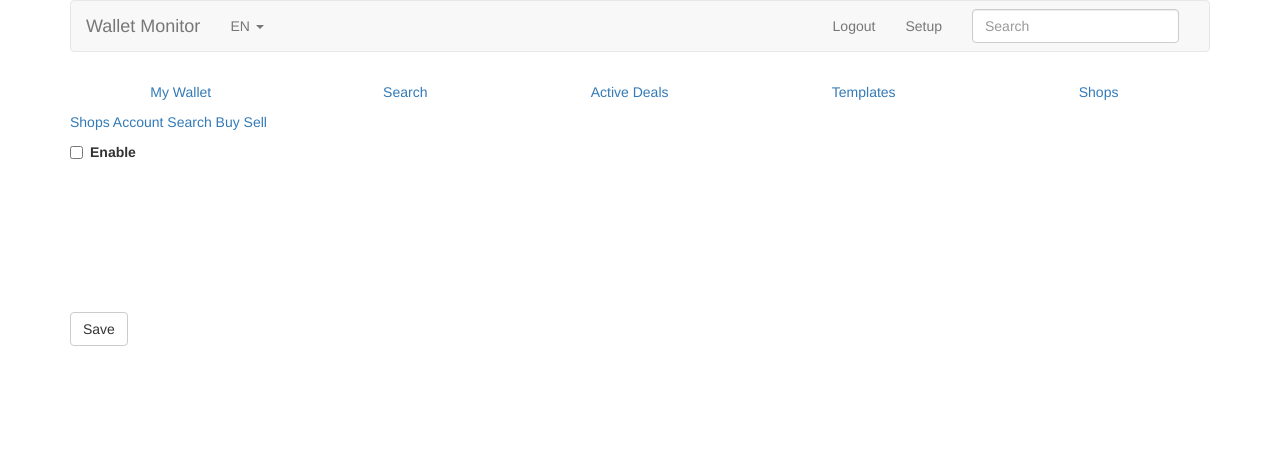
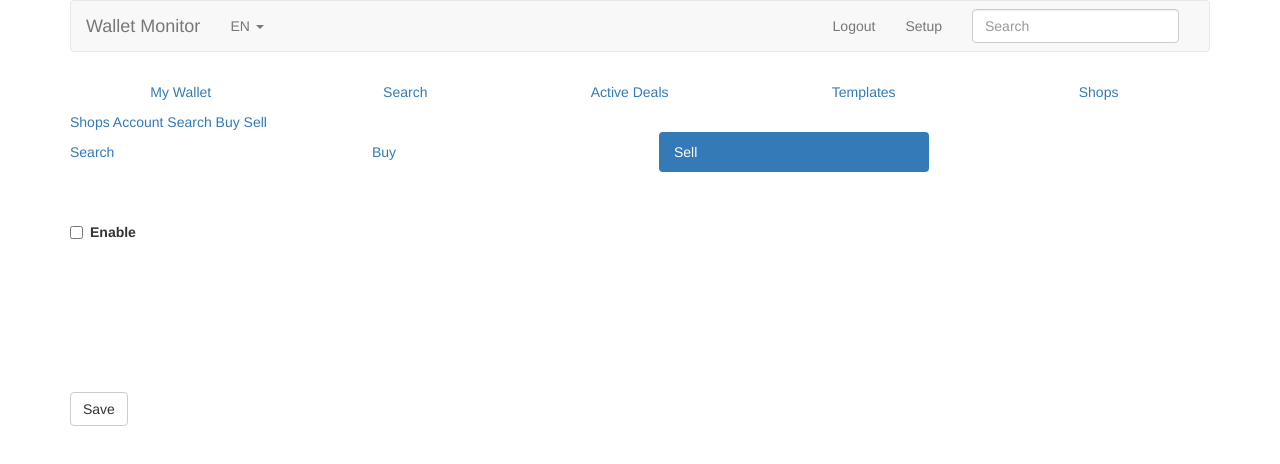
Before and after one commit to iMafi/wallet, a plain HTML site: page index.html at #/shops/buy in a window 1280 px wide. Drawn offline with Linux system fonts and the light colour scheme.

Commit message:
add back shops-navigation element

```diff
--- a/client/templates/shops/buy.html
+++ b/client/templates/shops/buy.html
@@ -3,6 +3,10 @@
 <a href="#/shops/search">Search</a>
 <a href="#/shops/buy">Buy</a>
 <a href="#/shops/sell">Sell</a>
+
+<div class="row marg-bot">
+	<shops-navigation active="'sell'"></shops-navigation>
+</div>
 
 <div class="row marg-bot">
   <div class="col-md-1 mychebox">
```
Also changed, not shown: client/templates/shops/search.html (+3 -0 lines), client/templates/shops/sell.html (+3 -0 lines).
